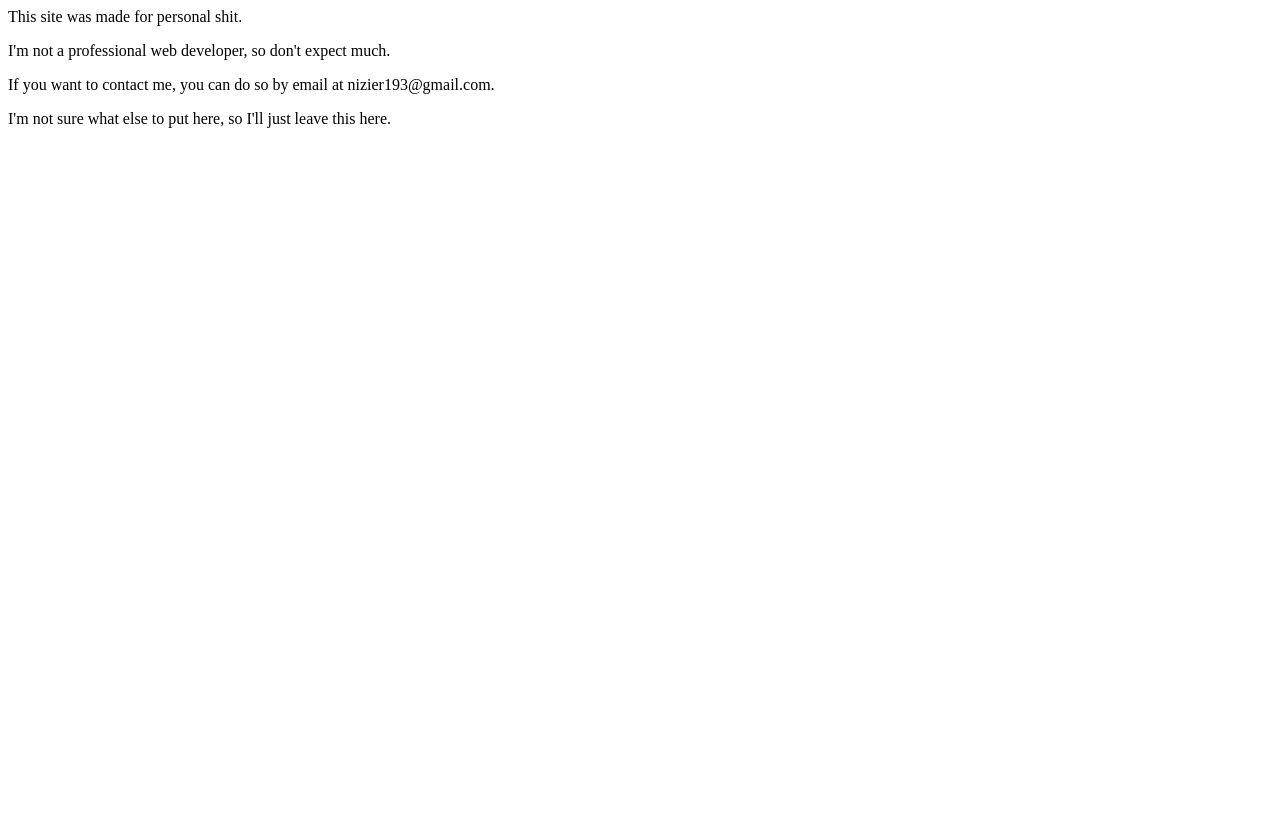
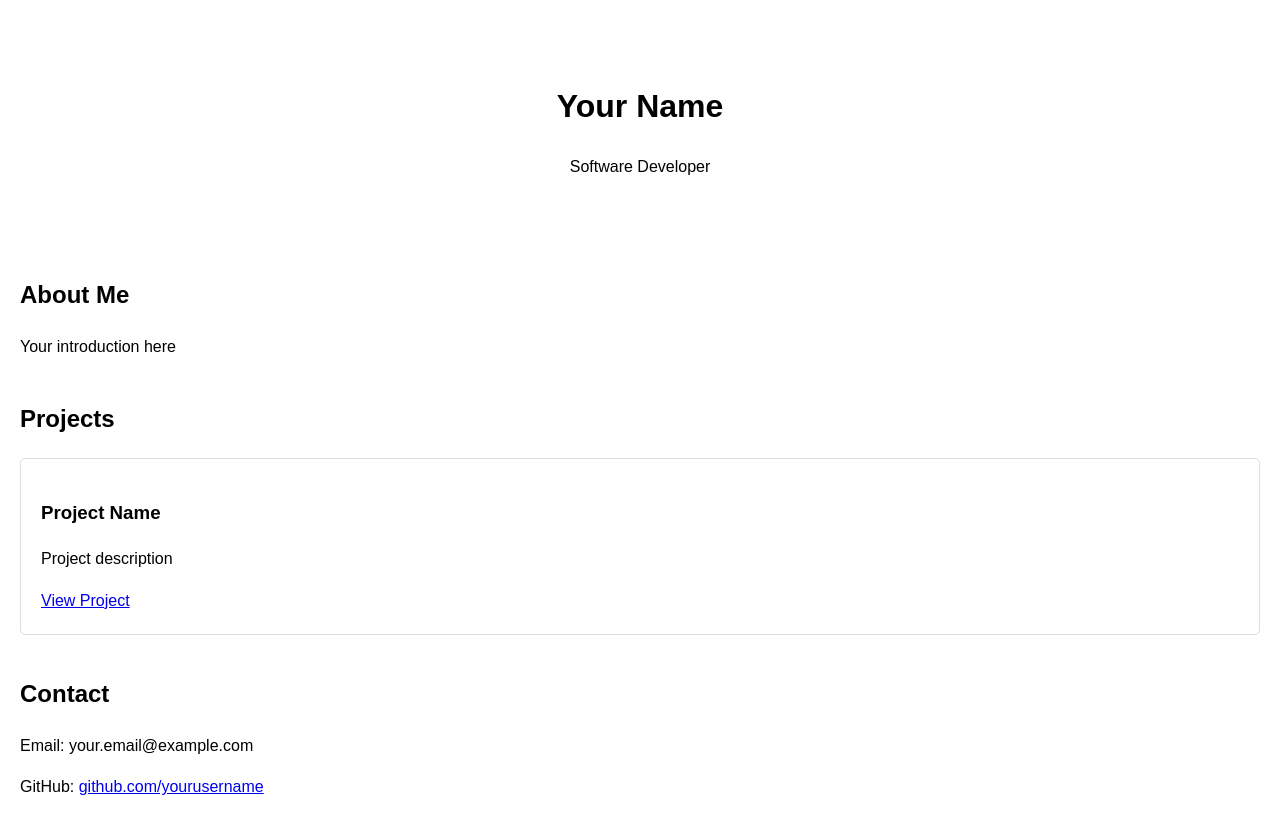
Before and after one commit to Nizier193/nizier193.github.io, a plain HTML site: page index.html in a window 1280 px wide. Before the commit the page ends 800 px from the top, so only its background shows below. Drawn offline with Linux system fonts and the light colour scheme.

Commit message:
more customized shit

```diff
--- a/index.html
+++ b/index.html
@@ -1,15 +1,36 @@
-<p>
-    This site was made for personal shit.
-</p>
+<!DOCTYPE html>
+<html>
+<head>
+    <title>Your Name - Portfolio</title>
+    <link rel="stylesheet" href="styles.css">
+</head>
+<body>
+    <header>
+        <h1>Your Name</h1>
+        <p>Software Developer</p>
+    </header>
 
-<p>
-    I'm not a professional web developer, so don't expect much.
-</p>
+    <main>
+        <section id="about">
+            <h2>About Me</h2>
+            <p>Your introduction here</p>
+        </section>
 
-<p>
-    If you want to contact me, you can do so by email at nizier193@gmail.com.
-</p>
+        <section id="projects">
+            <h2>Projects</h2>
+            <!-- Project entries go here -->
+            <div class="project">
+                <h3>Project Name</h3>
+                <p>Project description</p>
+                <a href="#">View Project</a>
+            </div>
+        </section>
 
-<p>
-    I'm not sure what else to put here, so I'll just leave this here.
-</p>
+        <section id="contact">
+            <h2>Contact</h2>
+            <p>Email: your.email@example.com</p>
+            <p>GitHub: <a href="https://github.com/yourusername">github.com/yourusername</a></p>
+        </section>
+    </main>
+</body>
+</html>
--- /dev/null
+++ b/styles.css
@@ -0,0 +1,22 @@
+body {
+    font-family: Arial, sans-serif;
+    line-height: 1.6;
+    margin: 0;
+    padding: 20px;
+}
+
+header {
+    text-align: center;
+    padding: 40px 0;
+}
+
+section {
+    margin: 40px 0;
+}
+
+.project {
+    margin: 20px 0;
+    padding: 20px;
+    border: 1px solid #ddd;
+    border-radius: 5px;
+}
```
